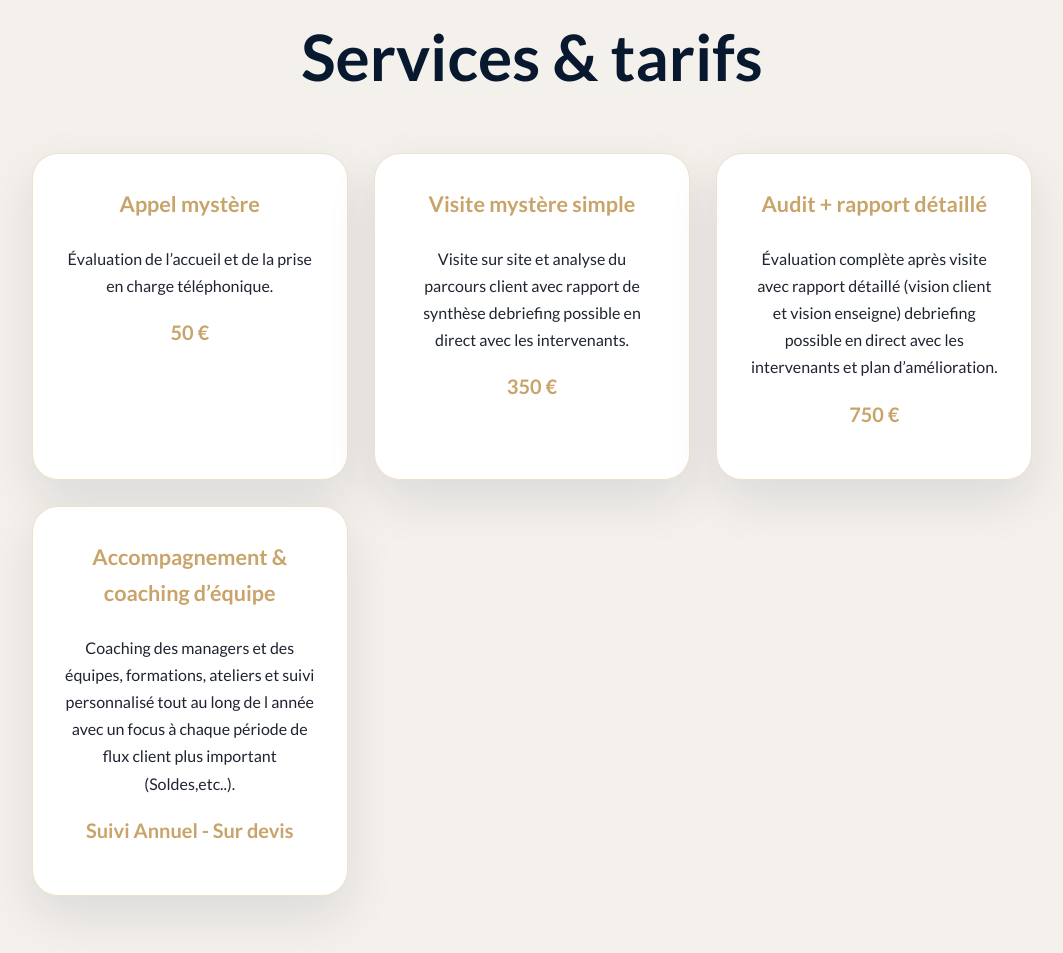
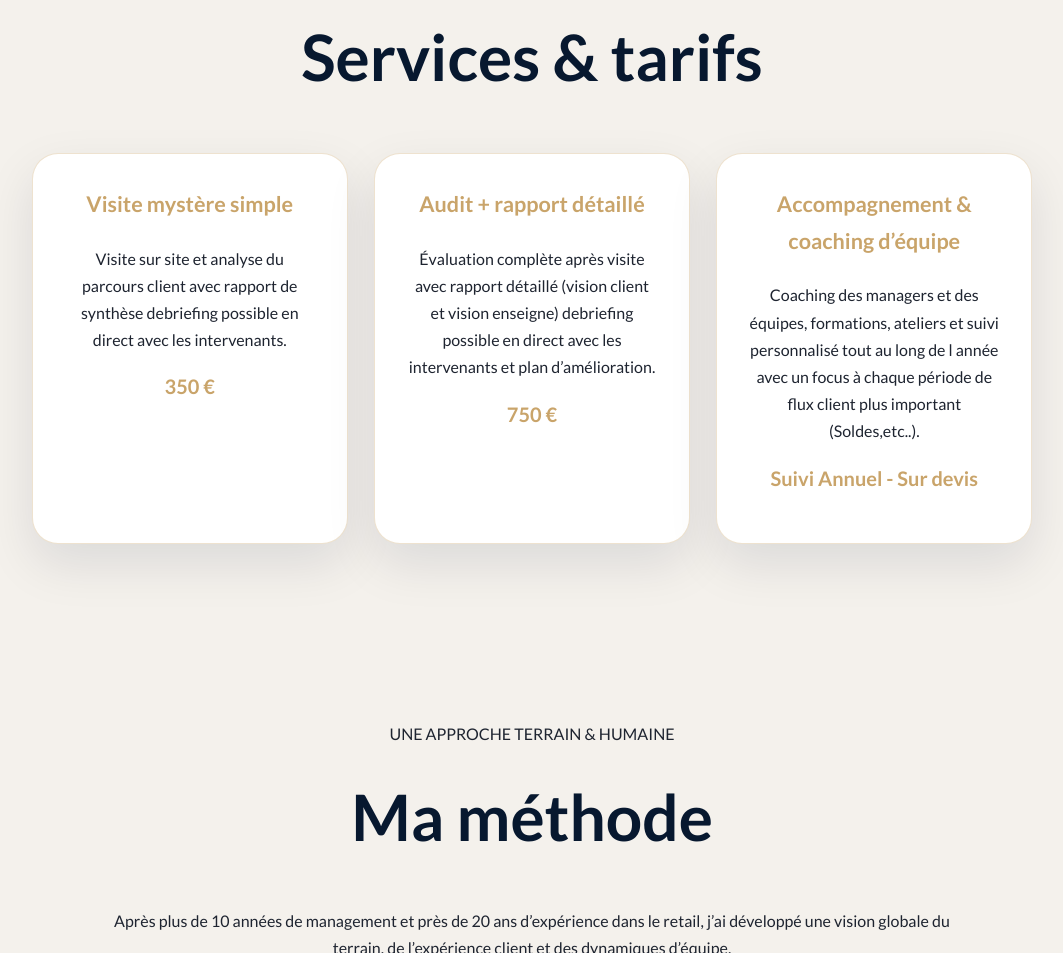
Before and after one commit to Harmonie-TH-Management/Harmonie-TH-Management.github.io, a plain HTML site: page index.html in a window 1280 px wide. Shown: the part 878-1831 px from the top of the page, without its empty margins (108-1171 px from the left). Drawn offline with Linux system fonts and the light colour scheme.

Commit message:
Update index.html

```diff
--- a/index.html
+++ b/index.html
@@ -58,11 +58,6 @@ Transformez l’expérience client de l’intérieur grâce au mystery shopping,
 
   <div class="grid">
 
-    <div class="card">
-      <h3>Appel mystère</h3>
-      <p>Évaluation de l’accueil et de la prise en charge téléphonique.</p>
-      <p><strong>50 €</strong></p>
-    </div>
 
     <div class="card">
       <h3>Visite mystère simple</h3>
```
